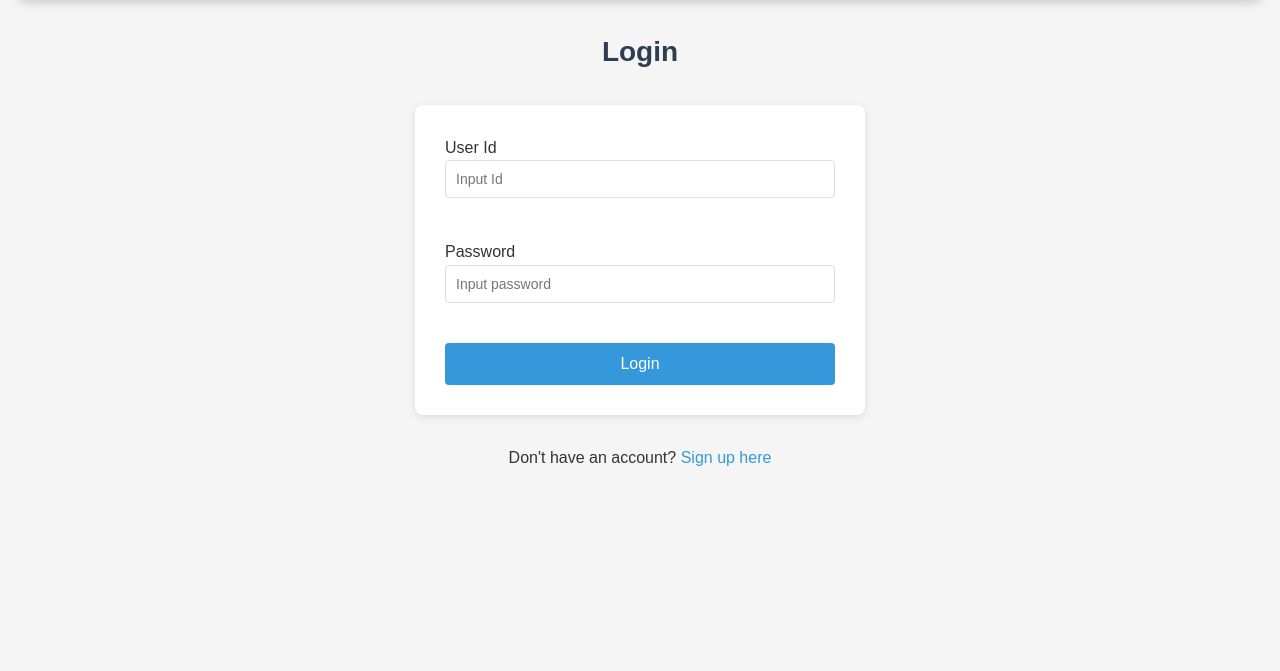
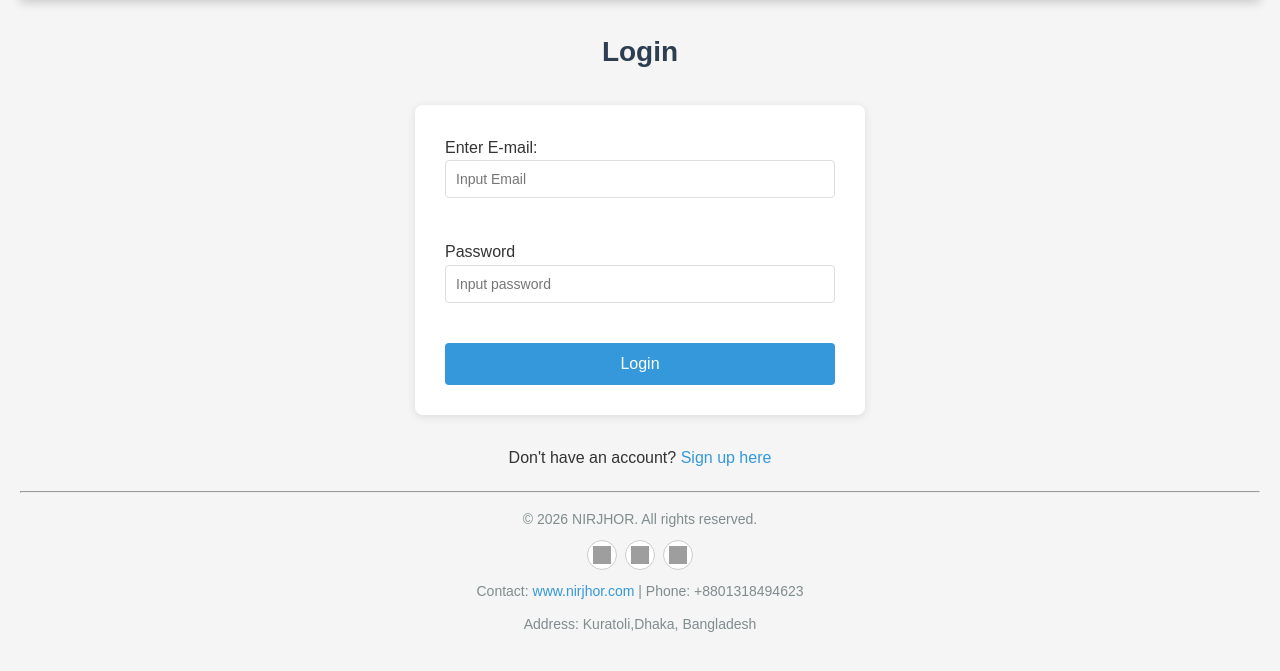
Before and after one commit to SheikhAtifAshab/Web_Tech_Project_Aiub, a PHP site: page /views/auth/login.php in a window 1280 px wide. Shown: the part 100-771 px from the top of the page. Run offline with PHP 8.4, Linux system fonts and the light colour scheme; grey boxes are pictures that could not be loaded.

Commit message:
update css

```diff
--- a/index.php
+++ b/index.php
@@ -2,3 +2,4 @@
     header("Location: views/customer/products.php");
     exit();
 ?>
+<?php include __DIR__ . '/../layout/footer.php'; ?>
--- a/models/userModel.php
+++ b/models/userModel.php
@@ -24,11 +24,11 @@ function registerUser($name, $email, $password, $role, $shop_name = null, $shop_
 /* =========================
    LOGIN
    ========================= */
-function authUser($id, $pass)
+function authUser($email, $pass)
 {
     $conn = dbConnect();
 
-    $query = "SELECT * FROM users WHERE id='$id' AND password='$pass'";
+    $query = "SELECT * FROM users WHERE email='$email' AND password='$pass'";
     $data = mysqli_query($conn, $query);
 
     if ($data && mysqli_num_rows($data) === 1) {
@@ -44,6 +44,7 @@ function authUser($id, $pass)
 
     return false;
 }
+
 
 /* =========================
    ADMIN — USER MANAGEMENT
--- a/views/admin/approve_products.php
+++ b/views/admin/approve_products.php
@@ -62,3 +62,4 @@ $products = getPendingProducts();
 <a href="dashboard.php">
     <button type="button">Return to Dashboard</button>
 </a>
+<?php include __DIR__ . '/../layout/footer.php'; ?>
--- a/views/auth/login.php
+++ b/views/auth/login.php
@@ -25,11 +25,10 @@
 
     <h2>Login</h2>
     <form action="../../controllers/authController.php" method="POST">
-        User Id
-        <input type="text" name="id" placeholder="Input Id"><br>
-        <span name="idErr">
-            <?php if (isset($_GET['idErr'])) echo $_GET['idErr']; ?>
-        </span><br>
+        Enter E-mail:
+        <input type="email" name="email" placeholder="Input Email"><br>
+        <span name="emailErr"><?php if(isset($_GET["emailErr"])){echo $_GET["emailErr"];}?></span><br>
+
 
         Password
         <input type="password" name="password" placeholder="Input password"><br>
@@ -49,3 +48,5 @@
     </span>
 </body>
 </html>
+
+<?php include __DIR__ . '/../layout/footer.php'; ?>
--- a/views/auth/logout.php
+++ b/views/auth/logout.php
@@ -6,3 +6,4 @@ session_destroy();
 header("Location: ../customer/products.php");
 exit();
 ?>
+<?php include __DIR__ . '/../layout/footer.php'; ?>
--- a/views/auth/register.php
+++ b/views/auth/register.php
@@ -51,3 +51,4 @@
     </p>
 </body>
 </html>
+<?php include __DIR__ . '/../layout/footer.php'; ?>
--- a/views/customer/cart.php
+++ b/views/customer/cart.php
@@ -95,3 +95,4 @@ $total = 0;
 
 </body>
 </html>
+<?php include __DIR__ . '/../layout/footer.php'; ?>
--- a/views/customer/checkout.php
+++ b/views/customer/checkout.php
@@ -59,3 +59,5 @@ foreach ($_SESSION['cart'] as $item) {
 
 </body>
 </html>
+
+<?php include __DIR__ . '/../layout/footer.php'; ?>
--- a/views/customer/orders.php
+++ b/views/customer/orders.php
@@ -32,3 +32,5 @@ session_start();
 <p>Thank you for your purchase.</p>
 
 <a href="products.php">Continue Shopping</a>
+
+<?php include __DIR__ . '/../layout/footer.php'; ?>
--- a/views/customer/products.php
+++ b/views/customer/products.php
@@ -55,3 +55,4 @@ $products = getApprovedProducts();
     </div>
 </body>
 </html>
+<?php include __DIR__ . '/../layout/footer.php'; ?>
--- /dev/null
+++ b/views/layout/footer.php
@@ -0,0 +1,62 @@
+<hr style="margin-top:30px;">
+
+<style>
+    .footer {
+        text-align:center;
+        font-size:14px;
+        color:#7f8c8d;
+        padding:15px 0 5px 0;
+    }
+    .footer .social-links {
+        margin:10px 0;
+        display:flex;
+        justify-content:center; /* মাঝখানে আনার জন্য */
+        gap:8px;                /* logo এর মাঝে দূরত্ব */
+    }
+    .footer .social-links a {
+        width:30px;
+        height:30px;
+        border-radius:50%;
+        background:#fff;
+        border:1px solid #ccc;
+        display:flex;
+        align-items:center;
+        justify-content:center;
+        text-decoration:none;
+    }
+    .footer .social-links a img {
+        width:18px;
+        height:18px;
+        display:block;
+    }
+</style>
+
+</style>
+
+<footer class="footer">
+    <p>&copy; <?php echo date('Y'); ?> NIRJHOR. All rights reserved.</p>
+
+    <div class="social-links">
+        <!-- Facebook -->
+        <a href="https://www.facebook.com/yourpage" target="_blank">
+            <img src="https://cdn.jsdelivr.net/gh/simple-icons/simple-icons/icons/facebook.svg" alt="Facebook">
+        </a>
+
+        <!-- Instagram -->
+        <a href="https://www.instagram.com/yourpage" target="_blank">
+            <img src="https://cdn.jsdelivr.net/gh/simple-icons/simple-icons/icons/instagram.svg" alt="Instagram">
+        </a>
+
+        <!-- YouTube -->
+        <a href="https://www.youtube.com/yourchannel" target="_blank">
+            <img src="https://cdn.jsdelivr.net/gh/simple-icons/simple-icons/icons/youtube.svg" alt="YouTube">
+        </a>
+    </div>
+
+    <p>
+        Contact:
+        <a href="mailto:info@smartshop.com">www.nirjhor.com</a> |
+        Phone: +8801318494623
+    </p>
+    <p>Address: Kuratoli,Dhaka, Bangladesh</p>
+</footer>
--- a/views/seller/add_product.php
+++ b/views/seller/add_product.php
@@ -40,3 +40,5 @@ Image:
     <button type="button">Return to Dashboard</button>
 </a>
 </form>
+
+<?php include __DIR__ . '/../layout/footer.php'; ?>
--- a/views/seller/dashboard.php
+++ b/views/seller/dashboard.php
@@ -35,3 +35,4 @@ session_start();
 <a href="../auth/logout.php">
     <button>Logout</button>
 </a>
+<?php include __DIR__ . '/../layout/footer.php'; ?>
```
Also changed, not shown: controllers/authController.php (+5 -5 lines).
